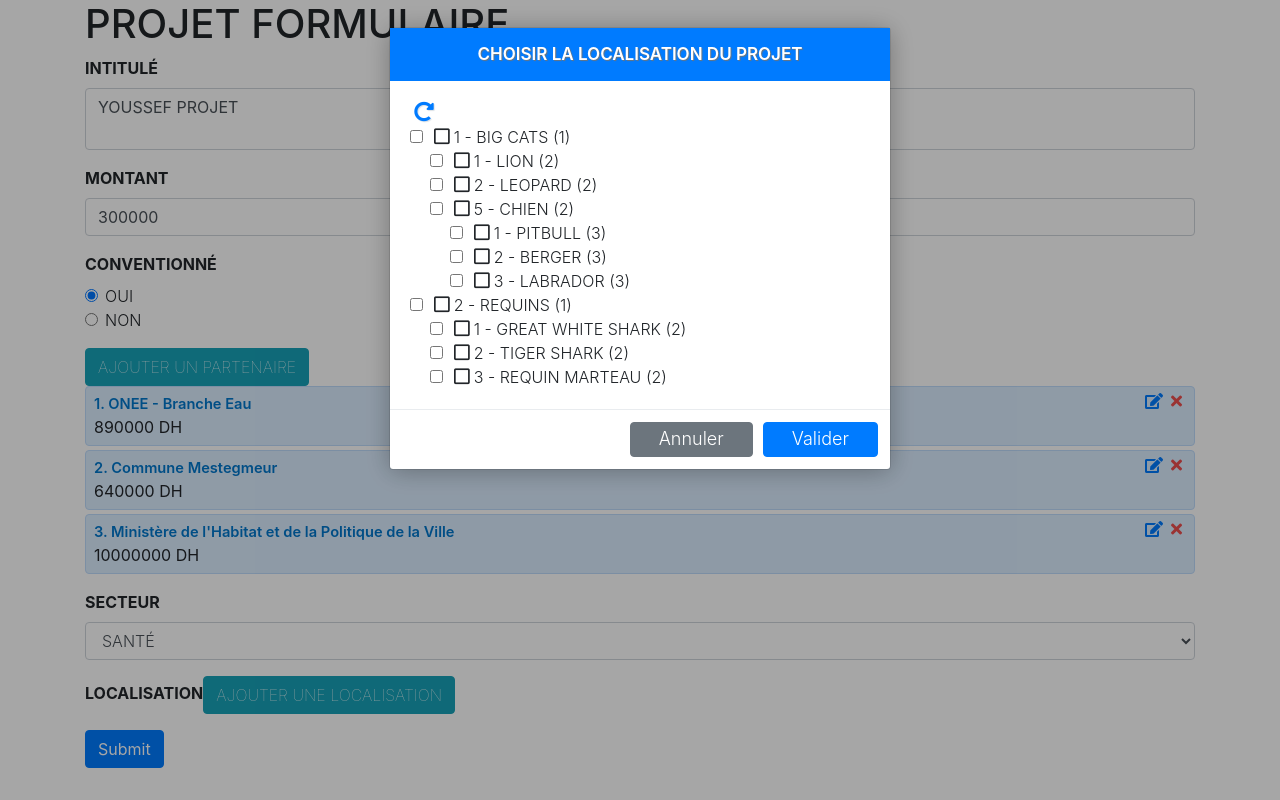
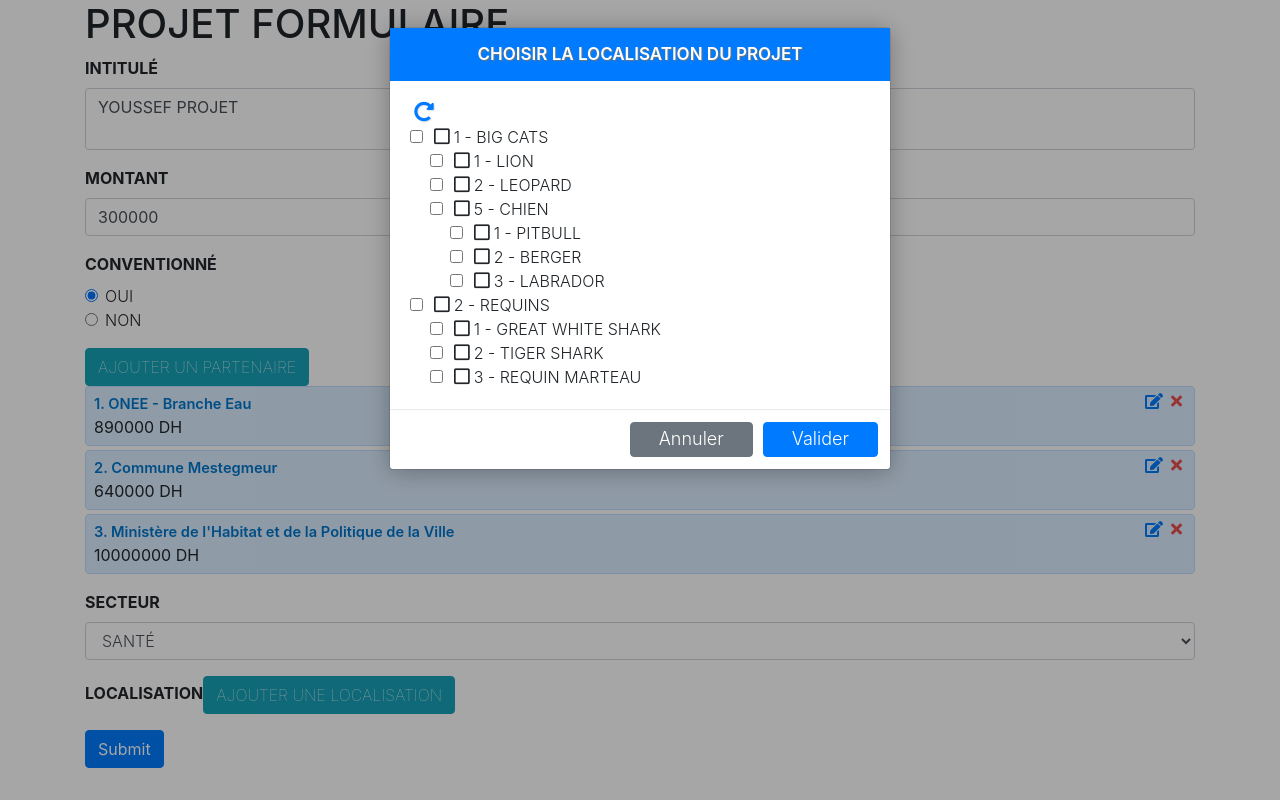
Before and after one commit to hayina/projets, a React (Create React App) app: page / in a window 1280 px wide. Built offline with nearby package versions, Linux system fonts and the light colour scheme.

Commit message:
checkbox tree still ...

```diff
--- /dev/null
+++ b/src/components/checkboxTree/CheckListNode2.js
@@ -0,0 +1,119 @@
+import React, { useState, useReducer } from 'react';
+
+import { reducer, initialState } from './reducer';
+
+let CheckListNode = ({ nodes }) => {
+
+
+    const [selection, dispatch] = useReducer(reducer, initialState);
+
+
+    const renderCheckList = ({
+        nodes = [], parentPath = '.', isParentChecked=false
+    }) => {
+
+        console.log(`Selection ---->`, selection)
+        // console.log(`isParentChecked ---->`, isParentChecked)
+
+        return (
+
+            <div className="check-list-container">
+
+                {nodes.map((node, index) => {
+
+                    const path = `${parentPath}${node.value}.`;
+                    const { children } = node;
+
+                    // let selection = selection || [];
+                    let indexOf = selection.indexOf(path);
+                    const checkedInState = indexOf !== -1
+                    const checked = isParentChecked || checkedInState
+
+                    let checkClass = '', checkFontAwesome = ''
+                    if (checked) {
+                        checkClass = 'checked'
+                        checkFontAwesome = `fa-check-square  form-check-fa`
+                    } else {
+                        checkFontAwesome = ` fa-square form-empty-fa`
+                    }
+
+                    checkFontAwesome = <i className={`far form-checkbox-fa ${checkFontAwesome} ${checkClass}`} />
+
+
+                    return (
+
+                        <div className="form-check" key={node.value}>
+                            <input
+                                id={`${node.label}`}
+                                className="form-check-input"
+                                type="checkbox"
+                                checked={checked}
+
+                                onChange={(e) => {
+
+
+                                    if (e.target.checked) {
+                                        // pathValues.push(node.value);
+                                        dispatch({
+                                            type: 'ADD_VALUE',
+                                            path,
+                                            node
+                                        })
+                                    }
+
+                                    // CHECKED FALSE
+                                    else {
+                                        dispatch({
+                                            type: 'DELETE_VALUE',
+                                            path,
+                                        })
+                                    }
+
+
+
+                                }}
+                            />
+
+                            {checkFontAwesome}
+
+
+                            <label
+                                className={`form-check-label ${checkClass} ${ checkedInState ? 'font-weight-bold':'' }`}
+                                htmlFor={`${node.label}`}
+                            >
+                                {node.value} - {node.label}
+                            </label>
+
+
+                            {children &&
+                                renderCheckList({
+                                    nodes: children,
+                                    parentPath: path,
+                                    isParentChecked: checked,
+                                })
+                            }
+                        </div>
+                    )
+                }
+
+                )}
+
+            </div>
+        )
+    }
+
+    return (
+        <React.Fragment>
+            <i className="fas fa-redo-alt reset-checkbox"
+                onClick={() => {
+                    // setIndeterminate([]);
+                    dispatch({ type: 'INIT_SELECTION' });
+                }}
+            />
+            {renderCheckList({ nodes })}
+        </React.Fragment>
+    )
+}
+
+
+export default CheckListNode
--- /dev/null
+++ b/src/components/checkboxTree/reducer.js
@@ -0,0 +1,87 @@
+export const initialState = []
+
+
+export const reducer = (state, action) => {
+
+
+    const { type, path, node } = action
+
+
+    console.log(type,`"${path}"`)
+
+
+    let newState = []
+
+    switch (type) {
+
+        case 'INIT_SELECTION':
+            return [ ...initialState ];
+
+        case 'ADD_VALUE':
+
+
+            ///
+            if( hasChildren(node) ) {
+
+                // deselect all children
+                newState = state.filter( p => ! p.startsWith(path) )
+
+                //
+                newState.push(path)
+            }
+            else {
+                newState = [ ...state, path ]
+            }
+
+            ///
+
+            return newState;
+
+
+
+        case 'DELETE_VALUE':
+
+            newState = [ ...state ]
+            let indexOf = newState.indexOf(path)
+
+            if( indexOf !== -1 ){ // the parent is not checked
+                newState.splice(indexOf, 1)
+            }
+            else { // the parent is checked instead
+                // let ancestors = getPathsStartedWith(path)
+            }
+
+
+            return newState;
+
+
+
+
+    }
+}
+
+
+const allDescendantLeafs = (node) => {
+    let leafs = []
+    let searchTree = node => {
+        const { children } = node
+        if( children && children.length ) {
+            searchTree(children)
+        }
+        else {
+            leafs.push(node)
+        }
+    }
+    searchTree(node);
+    return leafs
+}
+
+
+const allDescendantLeafsSelected = (node) => {
+
+    return node.children
+}
+
+const hasChildren = ({ children }) => {
+    return children && children.length > 0
+}
--- a/src/components/modals/CheckList.js
+++ b/src/components/modals/CheckList.js
@@ -4,7 +4,7 @@
 import Modal from './Modal';
 import { hideModal } from '../../actions';
 
-import CheckListNode from '../CheckListNode';
+import CheckListNode from '../checkboxTree/CheckListNode2';
 
 import './checkList.css';
 
```
Also changed, not shown: bugs.txt.
